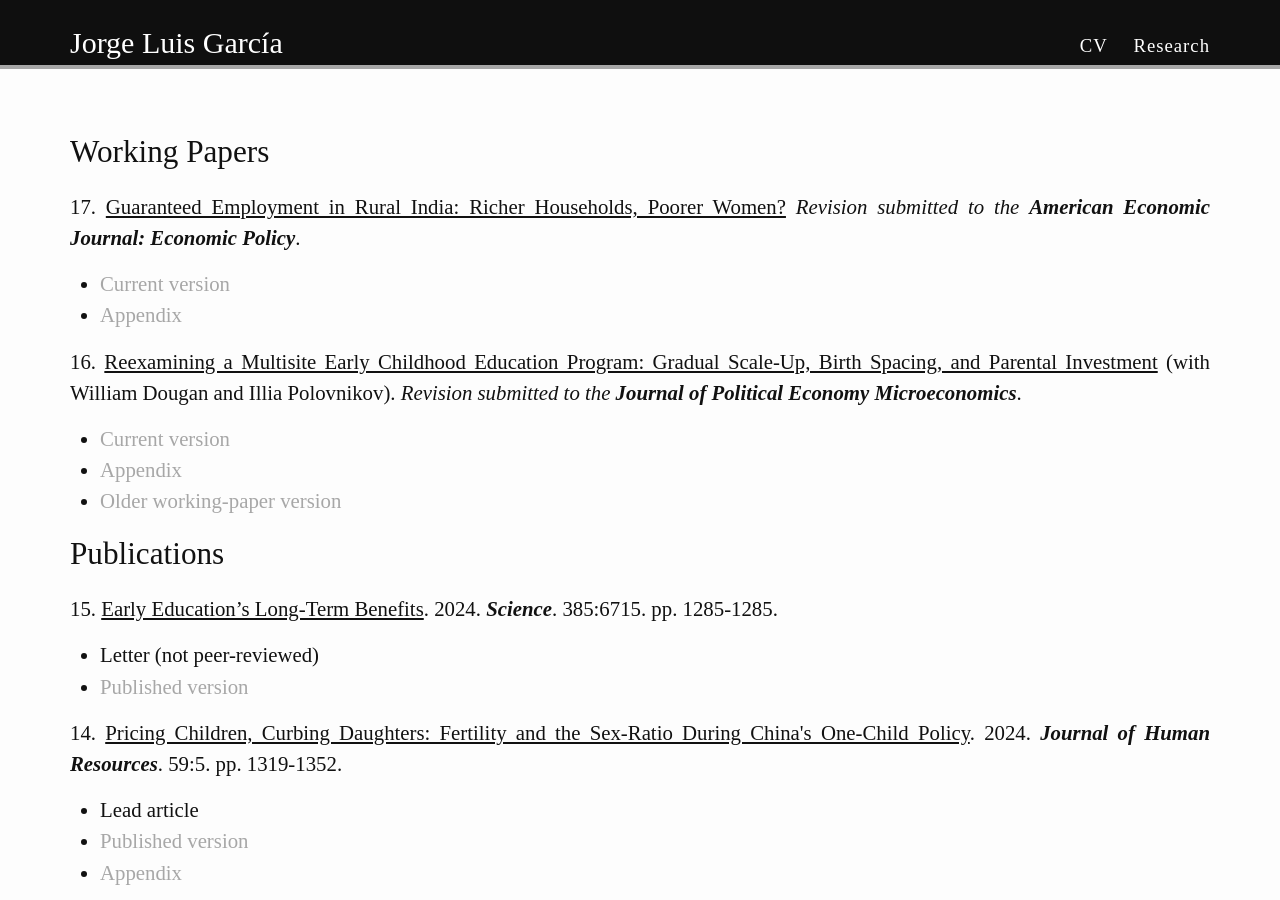
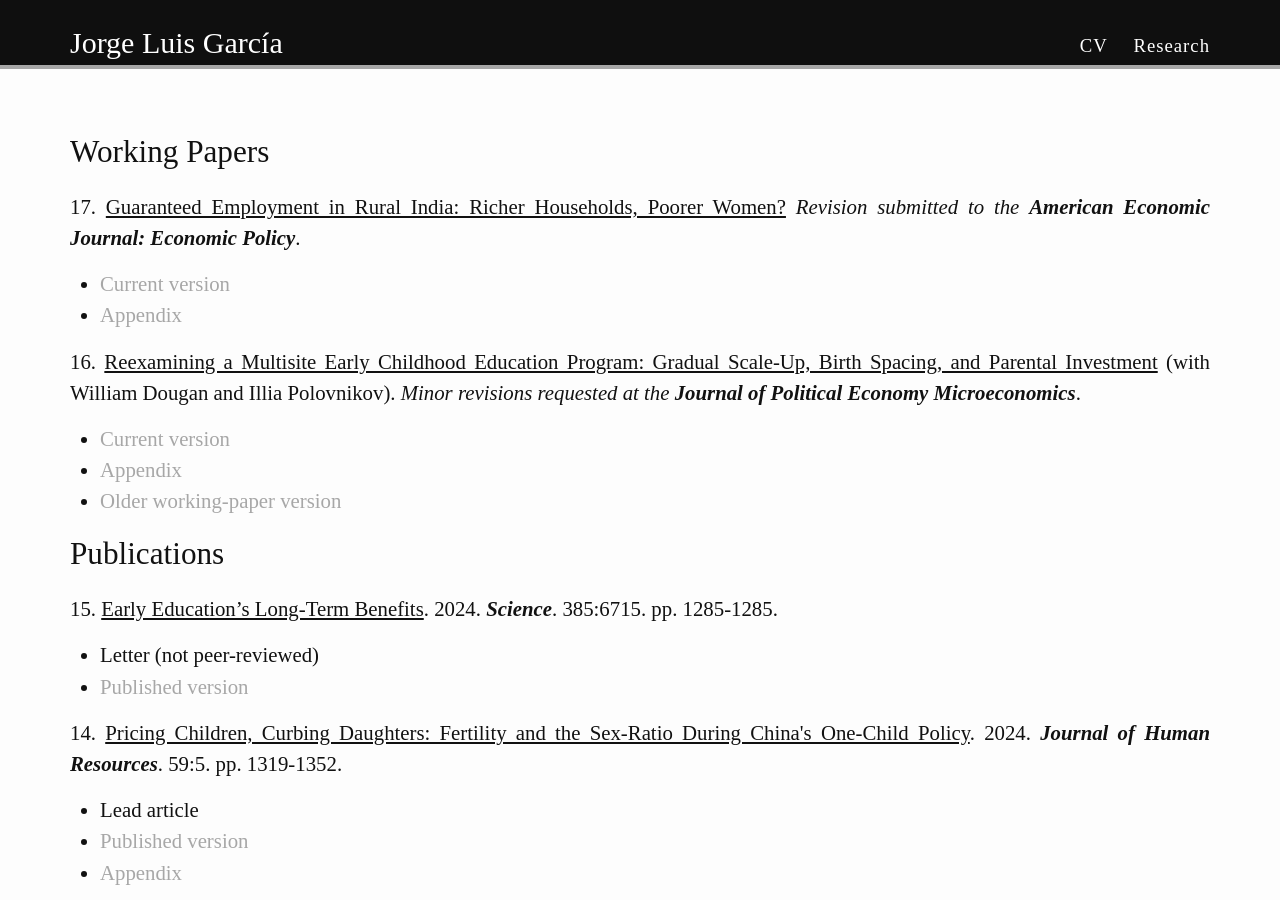
Before and after one commit to jorgelgarcia/jorgelgarcia.github.io, a Jekyll site: the page built from research.md, in a window 1280 px wide and 900 px high. Built offline with Jekyll 4.4.1, drawn with Linux system fonts in a browser that asks for light colours; nearby versions of some CDN libraries; some web fonts are replaced.

Commit message:
minor rr jpe micro

```diff
--- a/research.md
+++ b/research.md
@@ -10,7 +10,7 @@
 * [Appendix](https://www.dropbox.com/scl/fi/q2rrv990vf8mvw18oji0x/gem_appendix_09-13-2024a_jlg.pdf?rlkey=vggyq1nqhtf7gdtdxoa25l611&st=pmvaxzjv&dl=0)
 <br/>
 
-16\. <u>Reexamining a Multisite Early Childhood Education Program: Gradual Scale-Up, Birth Spacing, and Parental Investment</u> (with William Dougan and Illia Polovnikov). <em>Revision submitted to the <b>Journal of Political Economy Microeconomics</b></em>.
+16\. <u>Reexamining a Multisite Early Childhood Education Program: Gradual Scale-Up, Birth Spacing, and Parental Investment</u> (with William Dougan and Illia Polovnikov). <em>Minor revisions requested at the <b>Journal of Political Economy Microeconomics</b></em>.
 * [Current version](https://www.dropbox.com/scl/fi/r2pjozeoyesw20qnf34k5/gsbspi_paper_06-13-2024b_jlg.pdf?rlkey=savtbjs23dtn3em0anojh01zr&dl=0)
 * [Appendix](https://www.dropbox.com/scl/fi/ryz0cuvjy4iz87pefxkmj/gsbspi_appendix_06-13-2024a_jlg.pdf?rlkey=d0xltl5ot4mvvk4wycbo0sw8l&dl=0)
 * [Older working-paper version](https://www.dropbox.com/scl/fi/udo4s7c5kb3pclros6xro/w31694.pdf?rlkey=lq2wacji57tpch7et2zp0ev7a&dl=0)
```
